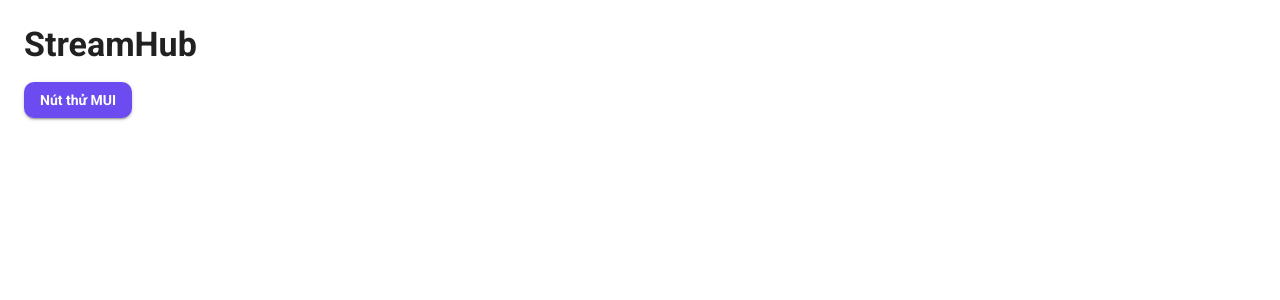
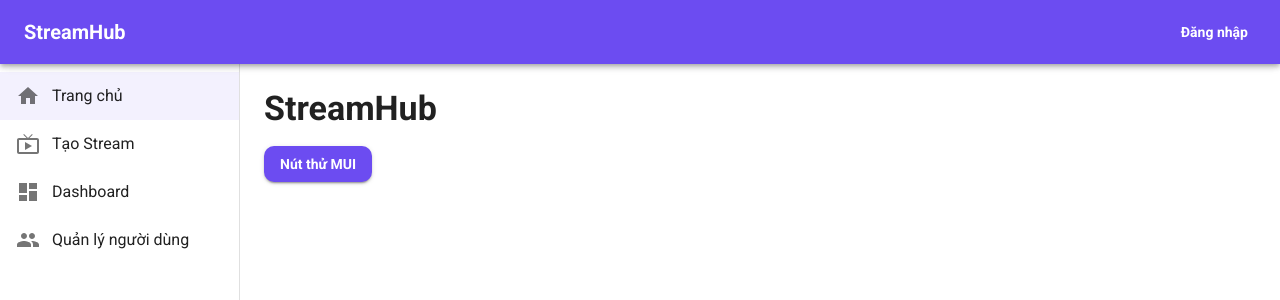
Before and after one commit to qaletdiv/25041-p2-VideoStreaming-DucAnh, a Next.js app: page / in a window 1280 px wide. Shown: the top 300 px of the page. Built offline with nearby package versions, Linux system fonts and the light colour scheme; what @mui/material-nextjs would draw is missing.

Commit message:
feat: combine header and sidebar into app shell

```diff
--- a/src/app/layout.js
+++ b/src/app/layout.js
@@ -2,6 +2,7 @@ import { Roboto } from 'next/font/google';
 import { AppRouterCacheProvider } from '@mui/material-nextjs/v16-appRouter';
 import { ThemeProvider } from '@mui/material/styles';
 import CssBaseline from '@mui/material/CssBaseline';
+import AppShell from '@/components/AppShell';
 import theme from '@/theme';
 
 const roboto = Roboto({
@@ -23,7 +24,7 @@ export default function RootLayout({ children }) {
                 <AppRouterCacheProvider>
                     <ThemeProvider theme={theme}>
                         <CssBaseline />
-                        {children}
+                        <AppShell>{children}</AppShell>
                     </ThemeProvider>
                 </AppRouterCacheProvider>
             </body>
--- a/src/app/page.js
+++ b/src/app/page.js
@@ -2,11 +2,11 @@ import { Button, Typography } from '@mui/material';
 
 export default function HomePage() {
     return (
-        <main style={{ padding: 24 }}>
+        <div>
             <Typography variant="h4" sx={{ fontWeight: 700, mb: 2 }}>
                 StreamHub
             </Typography>
             <Button variant="contained">Nút thử MUI</Button>
-        </main>
+        </div>
     );
 }
--- /dev/null
+++ b/src/components/AppShell.js
@@ -0,0 +1,20 @@
+'use client';
+import { useState } from 'react';
+import { Box, Toolbar } from '@mui/material';
+import AppHeader from './AppHeader';
+import AppSidebar from './AppSidebar';
+
+export default function AppShell({ children }) {
+  const [mobileOpen, setMobileOpen] = useState(false);
+
+  return (
+    <Box sx={{ display: 'flex' }}>
+      <AppHeader onMenuClick={() => setMobileOpen(true)} />
+      <AppSidebar mobileOpen={mobileOpen} onClose={() => setMobileOpen(false)} />
+      <Box component="main" sx={{ flexGrow: 1, minWidth: 0, p: 3 }}>
+        <Toolbar />
+        {children}
+      </Box>
+    </Box>
+  );
+}
```
